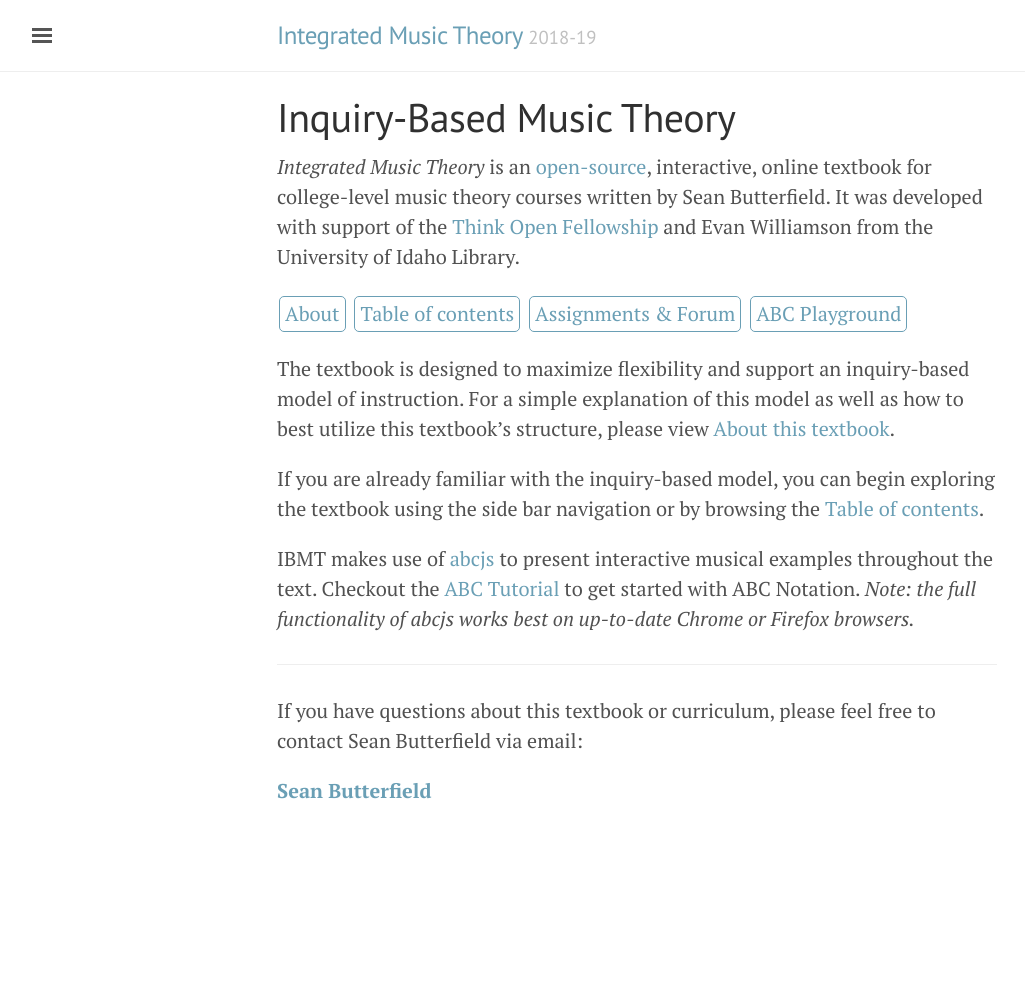
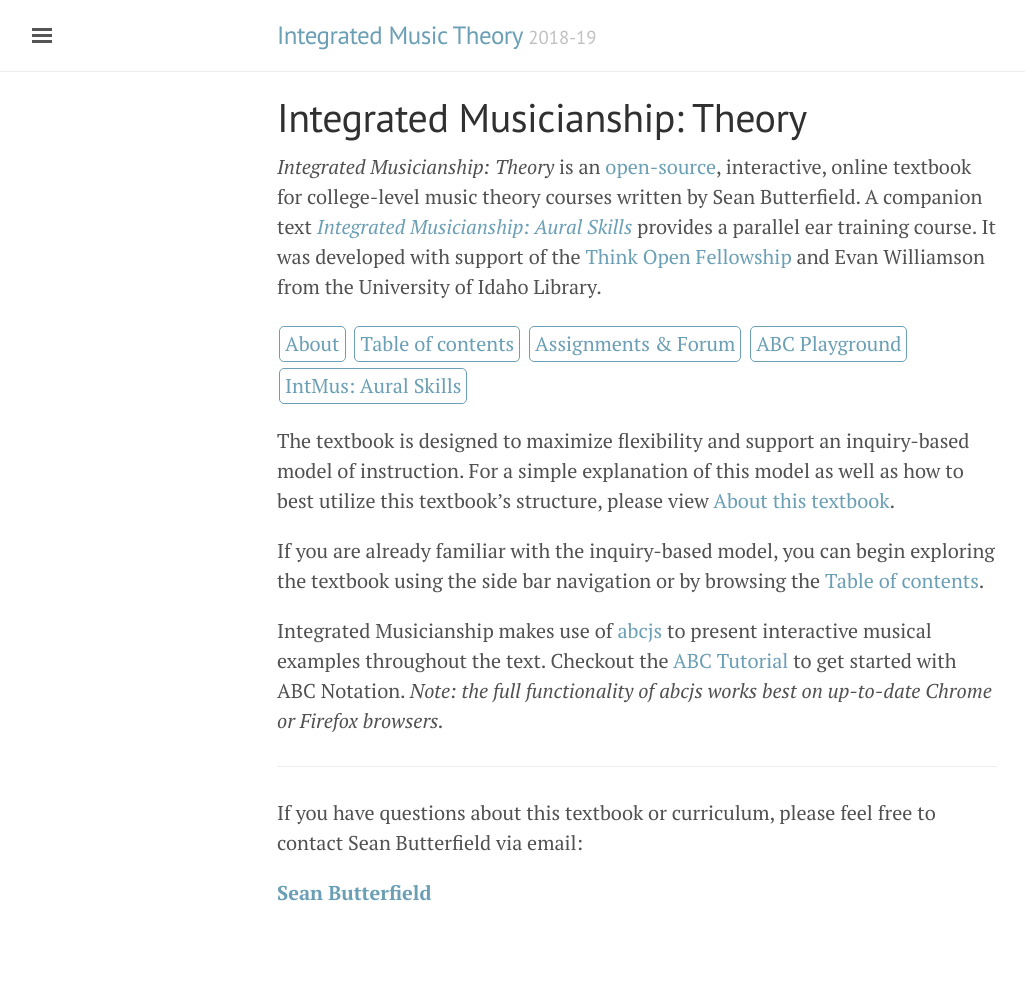
Before and after one commit to intmus/inttheory19-20, a Jekyll site: the page built from index.md, in a window 1280 px wide. Shown: the whole page, without its empty margins (3-1028 px from the left). Built offline with Jekyll 4.4.1, drawn with Linux system fonts in a browser that asks for light colours; before the commit the page ends 900 px from its top, so only the background shows below that.

Commit message:
fix names

```diff
--- a/index.md
+++ b/index.md
@@ -1,9 +1,9 @@
 ---
 layout: page
-title: Inquiry-Based Music Theory
+title: "Integrated Musicianship: Theory"
 ---
 
-*Integrated Music Theory* is an [open-source]({{ site.github-repo }}), interactive, online textbook for college-level music theory courses written by Sean Butterfield.
+*Integrated Musicianship: Theory* is an [open-source]({{ site.github-repo }}), interactive, online textbook for college-level music theory courses written by Sean Butterfield. A companion text [*Integrated Musicianship: Aural Skills*](https://intmus.github.io/intas18-19/) provides a parallel ear training course.
 It was developed with support of the [Think Open Fellowship](https://open.lib.uidaho.edu/) and Evan Williamson from the University of Idaho Library.
 
 <ul class="index-buttons">
@@ -11,6 +11,7 @@ It was developed with support of the [Think Open Fellowship](https://open.lib.ui
 <li><a href="{{ "/toc.html" | absolute_url }}">Table of contents</a></li>
 <li><a href="{{ "/forum/index.html" | absolute_url }}">Assignments &amp; Forum</a></li>
 <li><a href="{{ "/abc-playground.html" | absolute_url }}">ABC Playground</a></li>
+<li><a href="https://intmus.github.io/intas18-19/">IntMus: Aural Skills</a></li>
 </ul>
 
 The textbook is designed to maximize flexibility and support an inquiry-based model of instruction.
@@ -18,7 +19,7 @@ For a simple explanation of this model as well as how to best utilize this textb
 
 If you are already familiar with the inquiry-based model, you can begin exploring the textbook using the side bar navigation or by browsing the [Table of contents]({{ site.baseurl }}/toc.html).
 
-IBMT makes use of [abcjs](https://github.com/paulrosen/abcjs) to present interactive musical examples throughout the text.
+Integrated Musicianship makes use of [abcjs](https://github.com/paulrosen/abcjs) to present interactive musical examples throughout the text.
 Checkout the [ABC Tutorial]({{ site.baseurl }}/abc-tutorial.html) to get started with ABC Notation. *Note: the full functionality of abcjs works best on up-to-date Chrome or Firefox browsers.*
 
 <hr>
```
Also changed, not shown: README.md, _assignments/Fall-semester/2018-08-27.md (renamed from _assignments/_Fall-semester/2018-08-27.md).
